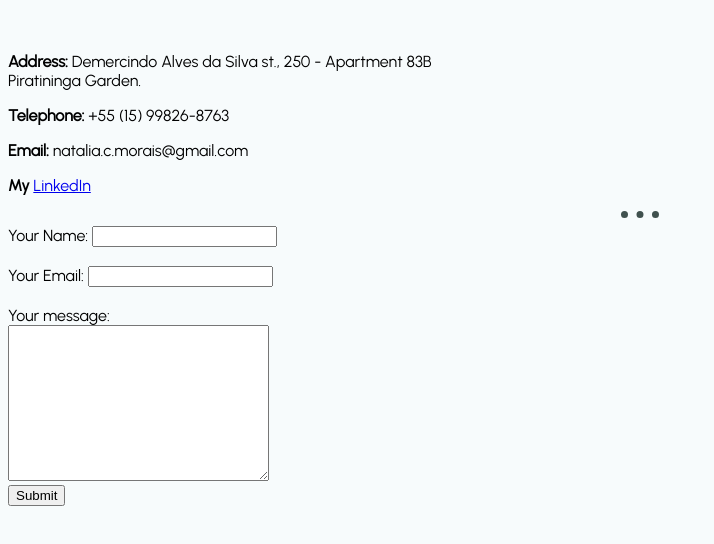
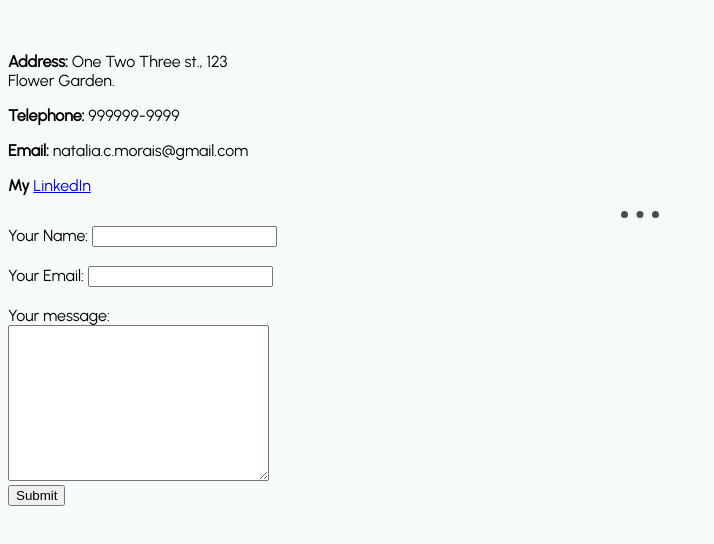
Before and after one commit to nataliacampana/cv, a plain HTML site: page contact.html in a window 1280 px wide. Shown: the part 52-596 px from the top of the page, without its empty margins (0-714 px from the left). Drawn offline with Linux system fonts and the light colour scheme.

Commit message:
update contact page

```diff
--- a/contact.html
+++ b/contact.html
@@ -11,9 +11,9 @@
   <body>
     <h2>My Personal Information</h2>
     <br>
-    <p><strong>Address:</strong> Demercindo Alves da Silva st., 250 - Apartment 83B<br>
-    Piratininga Garden.</p>
-    <p><strong>Telephone:</strong> +55 (15) 99826-8763</p>
+    <p><strong>Address:</strong> One Two Three st., 123<br>
+    Flower Garden.</p>
+    <p><strong>Telephone:</strong> 999999-9999</p>
     <p><strong>Email:</strong> natalia.c.morais@gmail.com</p>
     <p><strong>My </strong><a href="https://www.linkedin.com/in/nat%C3%A1lia-campana-a1a450195/">LinkedIn</a></p>
     <hr>
```
